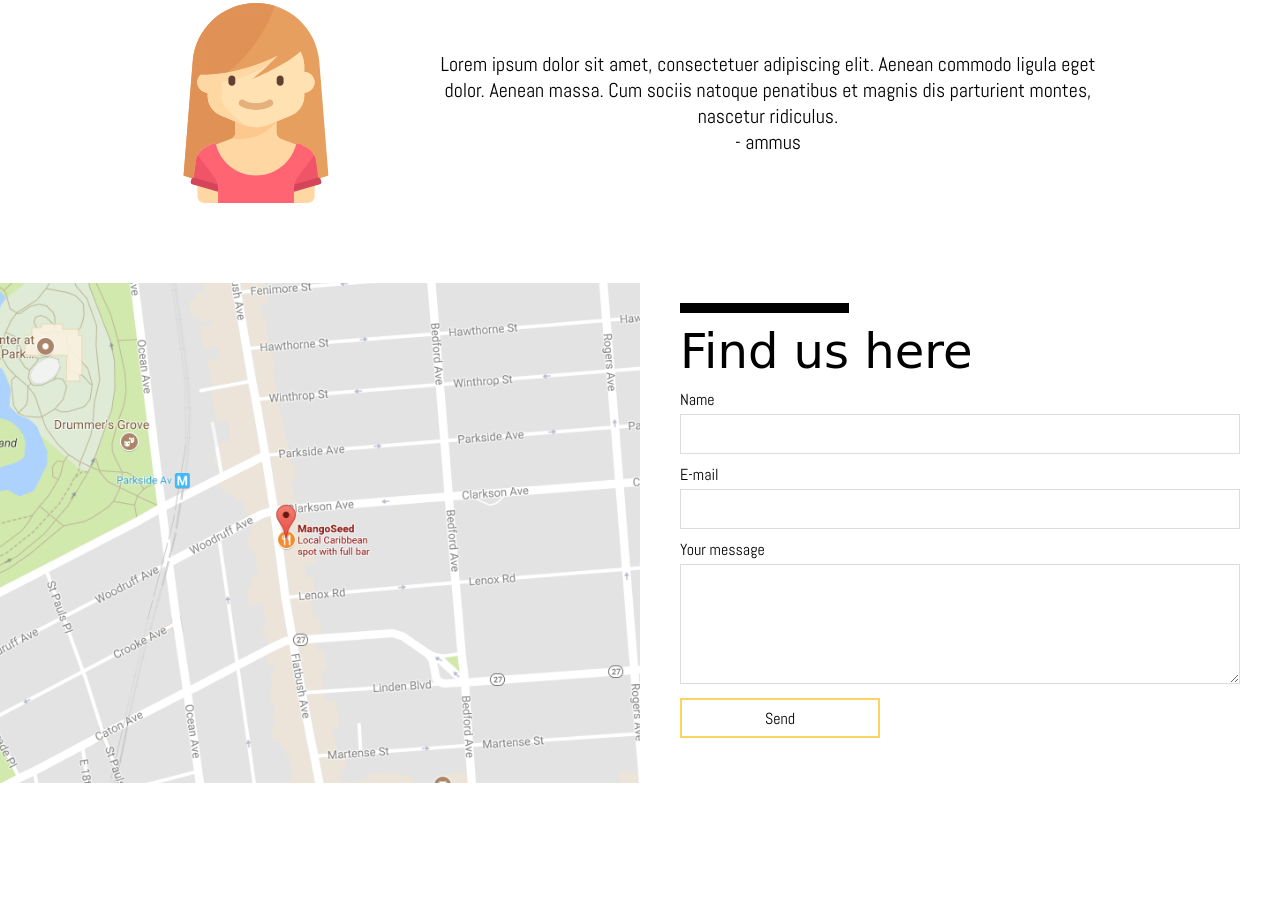
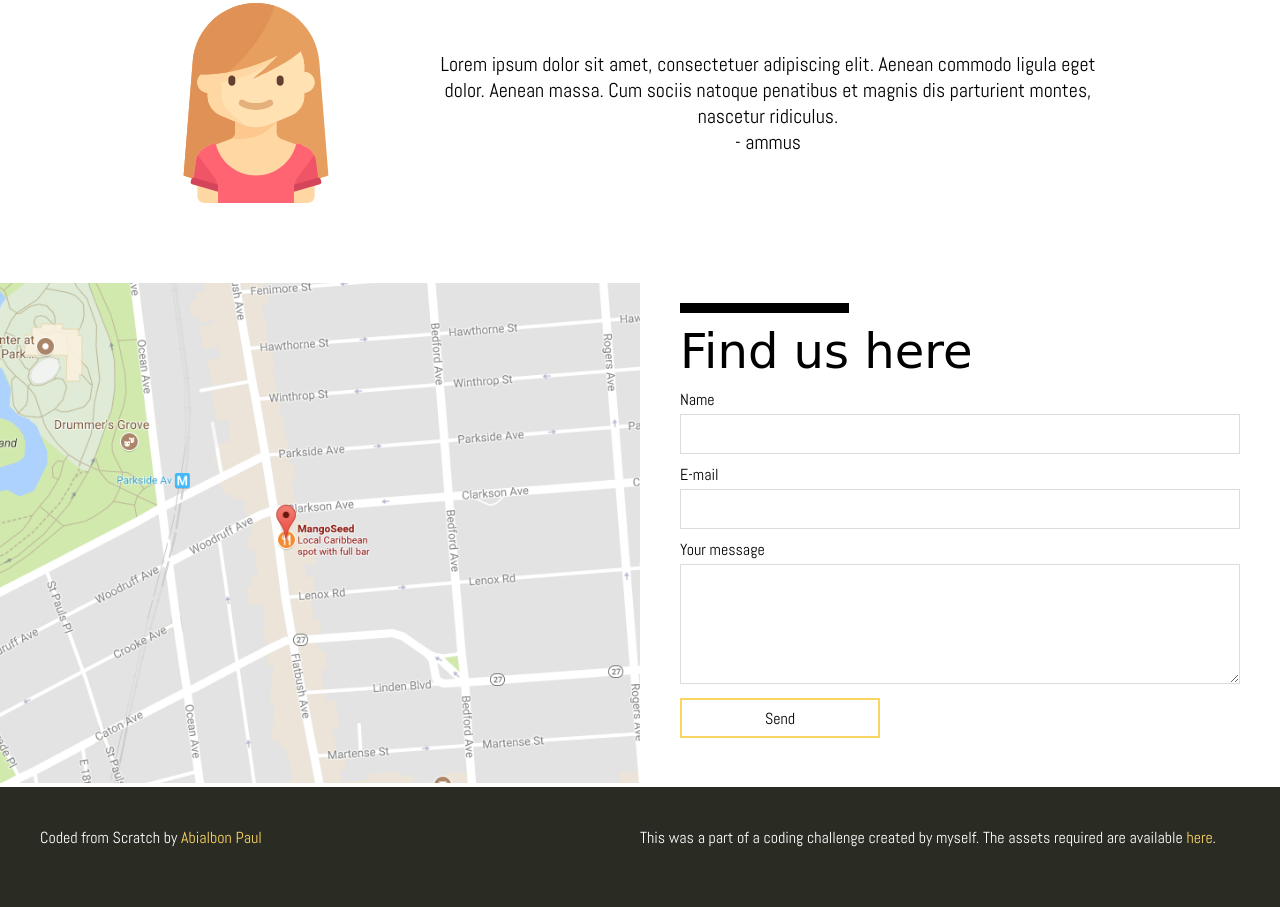
Before and after one commit to abialbon/webpage-challenge, a website: page app/index.html in a window 1280 px wide. Shown: the part 2175-3082 px from the top of the page. Before the commit the page ends 2962 px from the top, so only its background shows below. Drawn offline with Linux system fonts and the light colour scheme; a web font is replaced by a local one.

Commit message:
HTML & CSS completed

```diff
--- a/app/index.html
+++ b/app/index.html
@@ -133,6 +133,17 @@
             </div>
         </div>
     </section>
+    <footer>
+        <div class="row">
+            <div class="col-wrapper">
+                <div class="col col-one-half">Coded from Scratch by <a href="https://github.com/abialbon" target="_blank">Abialbon Paul</a></div>
+                <div class="col col-one-half">
+                    This was a part of a coding challenge created by myself. The assets required are available <a
+                        href="https://goo.gl/78Y3gy" target="_blank">here</a>.
+                </div>
+            </div>
+        </div>
+    </footer>
     <!-- build:js script.min.js -->
     <script src="js/script.js"></script>
     <!-- endbuild -->
--- a/app/scss/style.scss
+++ b/app/scss/style.scss
@@ -267,6 +267,18 @@ form {
   }
 }
 
+footer {
+  color: white;
+  font-family: $abel;
+  width: 100%;
+  height: 120px;
+  background-color: #2A2C24;
+  a {
+    text-decoration: none;
+    color: $yellow;
+  }
+}
+
 // Grid layout
 .row {
   width: 100%;
@@ -282,6 +294,7 @@ form {
   .col-one-fourth { width: 25%; }
   .col-three-fourth { width: 75%; }
 }
+
 @media screen and (max-width: 446px) {
   nav.navbar {
     .branding {
```
Also changed, not shown: app/css/style.css.
